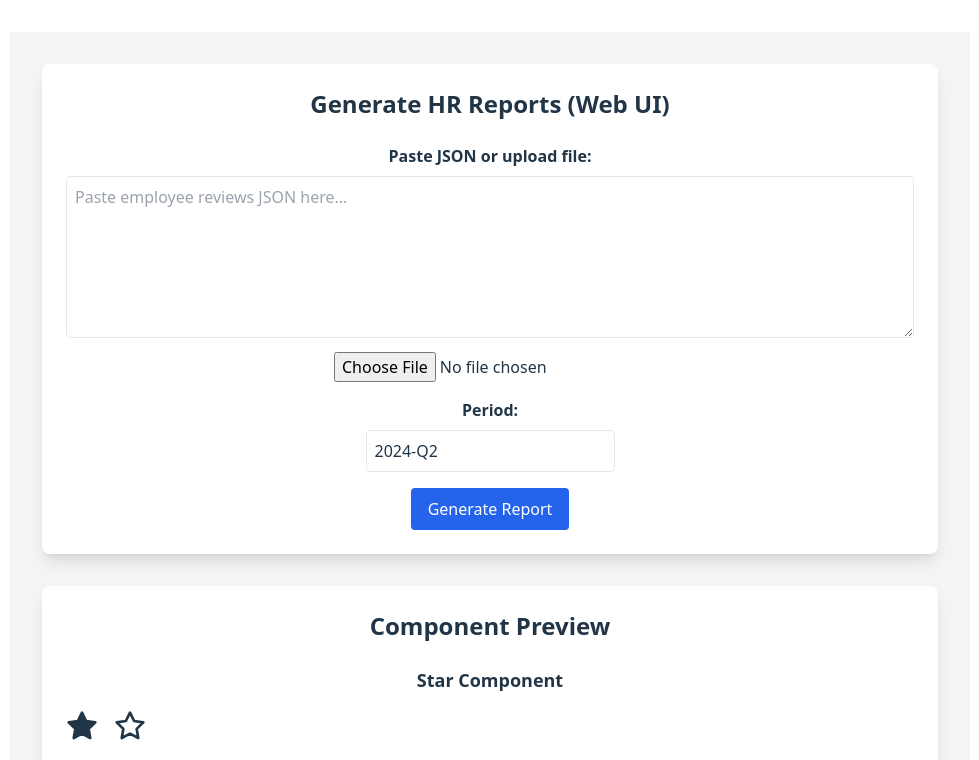
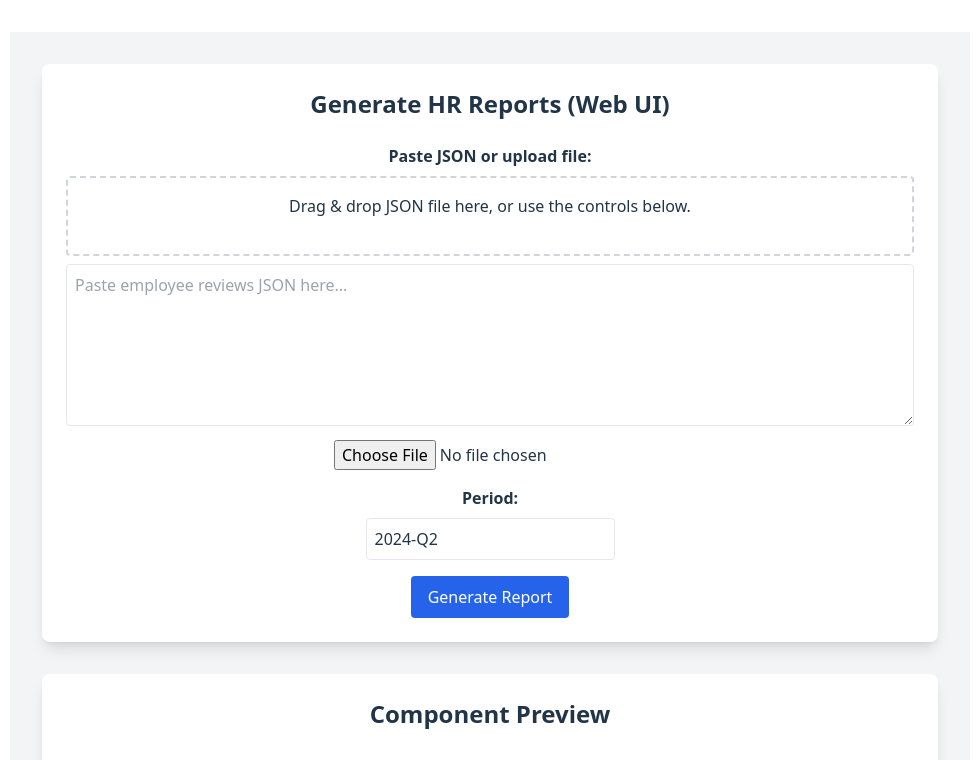
Before and after one commit to Tianrider/hre-automation, a React (Vite) app in the folder hr-report/: page / in a window 1280 px wide. Shown: the top 760 px of the page, without its empty margins (150-1129 px from the left). Built offline with nearby package versions, Linux system fonts and the light colour scheme.

Commit message:
Task 7.3

```diff
--- a/hr-report/src/App.tsx
+++ b/hr-report/src/App.tsx
@@ -1,4 +1,4 @@
-import { useState } from 'react'
+import { useState, useRef } from 'react'
 import { Star } from '@/components/Star'
 import { RatingRow } from '@/components/RatingRow'
 import { EmployeeReportPage } from '@/components/EmployeeReportPage'
@@ -13,6 +13,9 @@ function App() {
   const [jsonInput, setJsonInput] = useState('');
   const [period, setPeriod] = useState('2024-Q2');
   const [status, setStatus] = useState('');
+  const [dragActive, setDragActive] = useState(false);
+  const [progress, setProgress] = useState(0);
+  const dropRef = useRef<HTMLDivElement>(null);
 
   const handleFileUpload = (e: React.ChangeEvent<HTMLInputElement>) => {
     const file = e.target.files?.[0];
@@ -22,6 +25,30 @@ function App() {
       setJsonInput(event.target?.result as string || '');
     };
     reader.readAsText(file);
+  };
+
+  const handleDragOver = (e: React.DragEvent<HTMLDivElement>) => {
+    e.preventDefault();
+    e.stopPropagation();
+    setDragActive(true);
+  };
+  const handleDragLeave = (e: React.DragEvent<HTMLDivElement>) => {
+    e.preventDefault();
+    e.stopPropagation();
+    setDragActive(false);
+  };
+  const handleDrop = (e: React.DragEvent<HTMLDivElement>) => {
+    e.preventDefault();
+    e.stopPropagation();
+    setDragActive(false);
+    const file = e.dataTransfer.files?.[0];
+    if (file && file.type === 'application/json') {
+      const reader = new FileReader();
+      reader.onload = (event) => {
+        setJsonInput(event.target?.result as string || '');
+      };
+      reader.readAsText(file);
+    }
   };
 
   const handleGenerate = async () => {
@@ -37,16 +64,23 @@ function App() {
       setStatus('Validation failed: ' + JSON.stringify(result.errors));
     } else {
       setStatus(`Valid! ${result.data.length} employee reviews loaded. Generating ZIP...`);
+      setProgress(0);
+      // Simulate progress for demo
+      for (let i = 1; i <= 10; i++) {
+        await new Promise(res => setTimeout(res, 60));
+        setProgress(i * 10);
+      }
       // --- ZIP GENERATION DEMO ---
       const zip = new JSZip();
       for (const employee of result.data) {
         const filename = `${slugify(employee.name)}_${period}.pdf`;
-        // For demo, just add a dummy text file. Replace with PDF bytes in real implementation.
         zip.file(filename, `This would be the PDF for ${employee.name}`);
       }
       const content = await zip.generateAsync({ type: 'blob' });
       saveAs(content, `hr-reports_${period}.zip`);
       setStatus(`ZIP generated and download triggered for ${result.data.length} employees.`);
+      setProgress(100);
+      setTimeout(() => setProgress(0), 1000);
     }
   };
 
@@ -58,6 +92,16 @@ function App() {
           <h2 className="mb-6 text-2xl font-bold">Generate HR Reports (Web UI)</h2>
           <div className="mb-4">
             <label className="block mb-2 font-semibold">Paste JSON or upload file:</label>
+            <div
+              ref={dropRef}
+              onDragOver={handleDragOver}
+              onDragLeave={handleDragLeave}
+              onDrop={handleDrop}
+              className={`w-full border-2 ${dragActive ? 'border-blue-500 bg-blue-50' : 'border-dashed border-gray-300'} rounded p-4 mb-2 text-center cursor-pointer transition-colors`}
+              style={{ minHeight: 80 }}
+            >
+              {dragActive ? 'Drop your JSON file here...' : 'Drag & drop JSON file here, or use the controls below.'}
+            </div>
             <textarea
               className="w-full border rounded p-2 mb-2"
               rows={6}
@@ -83,6 +127,14 @@ function App() {
           >
             Generate Report
           </button>
+          {progress > 0 && (
+            <div className="mt-4 w-full bg-gray-200 rounded h-4 overflow-hidden">
+              <div
+                className="bg-blue-500 h-4 transition-all"
+                style={{ width: `${progress}%` }}
+              />
+            </div>
+          )}
           {status && <div className="mt-4 text-sm text-gray-700">{status}</div>}
         </section>
 
```
Also changed, not shown: 1 other file (tests, documents, lock files or other folders).
